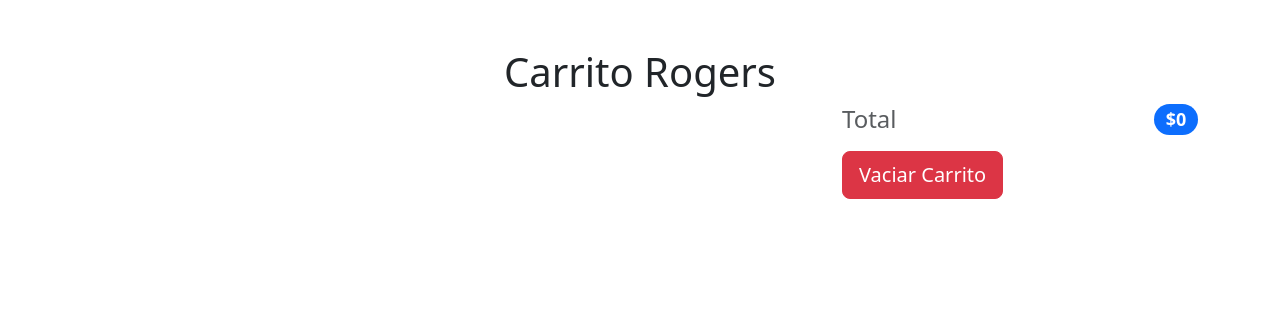
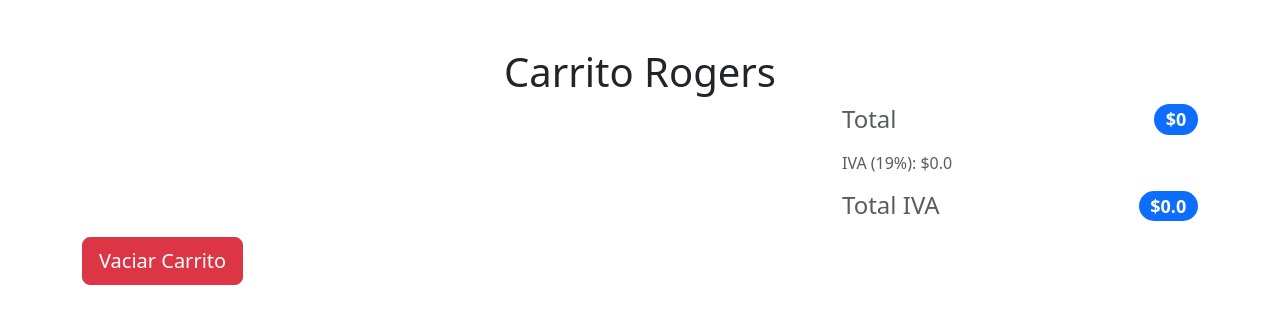
Before and after one commit to Bastian666/ProyectoSemestral, a Django app: page /carrito/ in a window 1280 px wide. Shown: the part 56-380 px from the top of the page. Run offline with Django 5.2, Linux system fonts and the light colour scheme; a user stored in the database is signed in; data comes from the database, SQL or seed files in the repository; both versions use the stored data as it was after the commit; some web fonts are replaced.

Commit message:
Calculo Total + Iva

```diff
--- a/tasks/templates/carrito.html
+++ b/tasks/templates/carrito.html
@@ -1,6 +1,17 @@
 {% extends 'base.html' %}
 
 {% block content %}
+<script>
+    function eliminarItem(item_id) {
+        // Obtener el formulario de eliminación correspondiente al item_id
+        const form = document.getElementById('eliminarForm' + item_id);
+        if (form) {
+            // Enviar el formulario al hacer clic en el botón de eliminación
+            form.submit();
+        }
+    }
+</script>
+
 <div class="container mt-5">
     <h1 class="text-center">Carrito Rogers</h1>
     <div class="row">
@@ -13,19 +24,28 @@
                         <small class="text-muted">{{ item.producto.descripcion }}</small>
                     </div>
                     <span class="text-muted">${{ item.producto.precio }} x {{ item.cantidad }} = ${{ item.subtotal }}</span>
-                        <form action="{% url 'eliminar_del_carrito' item.id %}" method="POST">
+                    <form id="eliminarForm{{ item.id }}" action="{% url 'eliminar_del_carrito' item.id %}" method="POST">
                         {% csrf_token %}
-                            <button type="submit" class="btn btn-danger btn-sm">Eliminar</button>
+                        <button type="button" onclick="eliminarItem('{{ item.id }}')" class="btn btn-danger btn-sm">Eliminar</button>
                     </form>
                 </li>
+
+
                 {% endfor %}
             </ul>
         </div>
         <div class="col-md-4">
             <h4 class="d-flex justify-content-between align-items-center mb-3">
                 <span class="text-muted">Total</span>
-                <span class="badge bg-primary rounded-pill">${{ total }}</span>
+                <span class="badge bg-primary rounded-pill">${{ total_real }}</span>
             </h4>
+            <p class="text-muted">IVA (19%): ${{ iva }}</p>
+            <h4 class="d-flex justify-content-between align-items-center mb-3">
+                <span class="text-muted">Total IVA</span>
+                <span class="badge bg-primary rounded-pill">${{ total_con_iva }}</span>
+            </h4>
+        </div>
+
             <form action="{% url 'vaciar_carrito' %}" method="POST">
                 {% csrf_token %}
                 <button type="submit" class="btn btn-danger btn-lg btn-block">Vaciar Carrito</button>
--- a/tasks/templates/home.html
+++ b/tasks/templates/home.html
@@ -95,9 +95,8 @@
                             <img src="{{ producto.imagen.url }}" class="card-img-top img-fluid" alt="{{ producto.nombre }}" style="height: 300px; object-fit: cover; width: 100%;">
                             {% endif %}
                             <div class="card-body">
-                                <h5 class="card-title text-primary">Nombre: {{ producto.nombre }}</h5>
-                                <p class="card-text"><strong>Precio:</strong> ${{ producto.precio }}</p>
-                                <p class="card-text"><strong>Stock:</strong> {{ producto.stock }}</p>
+                                <h5 class="card-title text-primary">Producto: {{ producto.nombre }}</h5>
+                                <p class="card-text"><strong>Valor:</strong> ${{ producto.precio }}</p>
                             </div>
                         </div>
                     </div>
@@ -152,6 +151,7 @@
                 </div>
             </div>
         </section>
+       <!-- Api en html -->
     </main>
 
     <footer style="text-align: center; background: #111; color: #fff">
--- a/tasks/views.py
+++ b/tasks/views.py
@@ -10,6 +10,7 @@ from .models import Productos
 from django.contrib.auth.decorators import login_required
 from django.shortcuts import redirect, get_object_or_404
 from .models import Carrito, ItemCarrito
+import requests
 
 # Create your views here.
 
@@ -154,17 +155,33 @@ def agregar_al_carrito(request, producto_id):
 def ver_carrito(request):
     carrito, created = Carrito.objects.get_or_create(usuario=request.user)
     items = carrito.itemcarrito_set.all()
-    total = sum(item.producto.precio * item.cantidad for item in items)
-    return render(request, 'carrito.html', {'items': items, 'total': total})
+    total_real = sum(item.producto.precio * item.cantidad for item in items)
+
+    # Calcular el IVA (19% del total real)
+    iva = total_real * 0.19
+
+    total_con_iva = total_real + iva
+
+    return render(request, 'carrito.html', {'items': items, 'total_real': total_real, 'total_con_iva': total_con_iva, 'iva': iva})
+
+
 
 @login_required
 def eliminar_del_carrito(request, item_id):
     item = get_object_or_404(ItemCarrito, pk=item_id)
     producto = item.producto
-    producto.stock += item.cantidad
-    producto.save()
-    item.delete()
+
+    if item.cantidad > 1:
+        # Eliminar una unidad
+        item.cantidad -= 1
+        item.save()
+    else:
+        # Eliminarlo por completo del carrito
+        item.delete()
+
+    # Redirigir a la página del carrito
     return redirect('carrito')
+
 
 @login_required
 def vaciar_carrito(request):
```
Also changed, not shown: db.sqlite3. Lines whose indentation alone changed are shown as unchanged.
